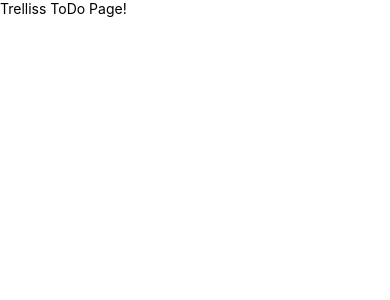
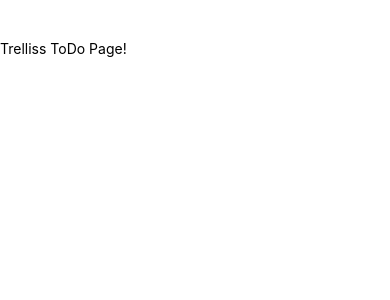
Before and after one commit to bomazani/my-trelliss-nav, a React Native app: screen / in a window 390 px wide. Shown: the top 300 px of the page. Built offline with nearby package versions, Linux system fonts and the light colour scheme.

Commit message:
Added title to page and styles.

```diff
--- a/App.js
+++ b/App.js
@@ -4,7 +4,7 @@ import { StyleSheet, Text, View } from 'react-native';
 export default function App() {
   return (
     <View style={styles.container}>
-      <Text>Trelliss ToDo Page!</Text>
+      <Text style={styles.title}>Trelliss ToDo Page!</Text>
     </View>
   );
 }
@@ -14,5 +14,9 @@ const styles = StyleSheet.create({
     flex: 1,
     backgroundColor: '#fff',
   },
+  title: {
+    flex: 1,
+    marginTop: 40,
+  }
 
 });
```
